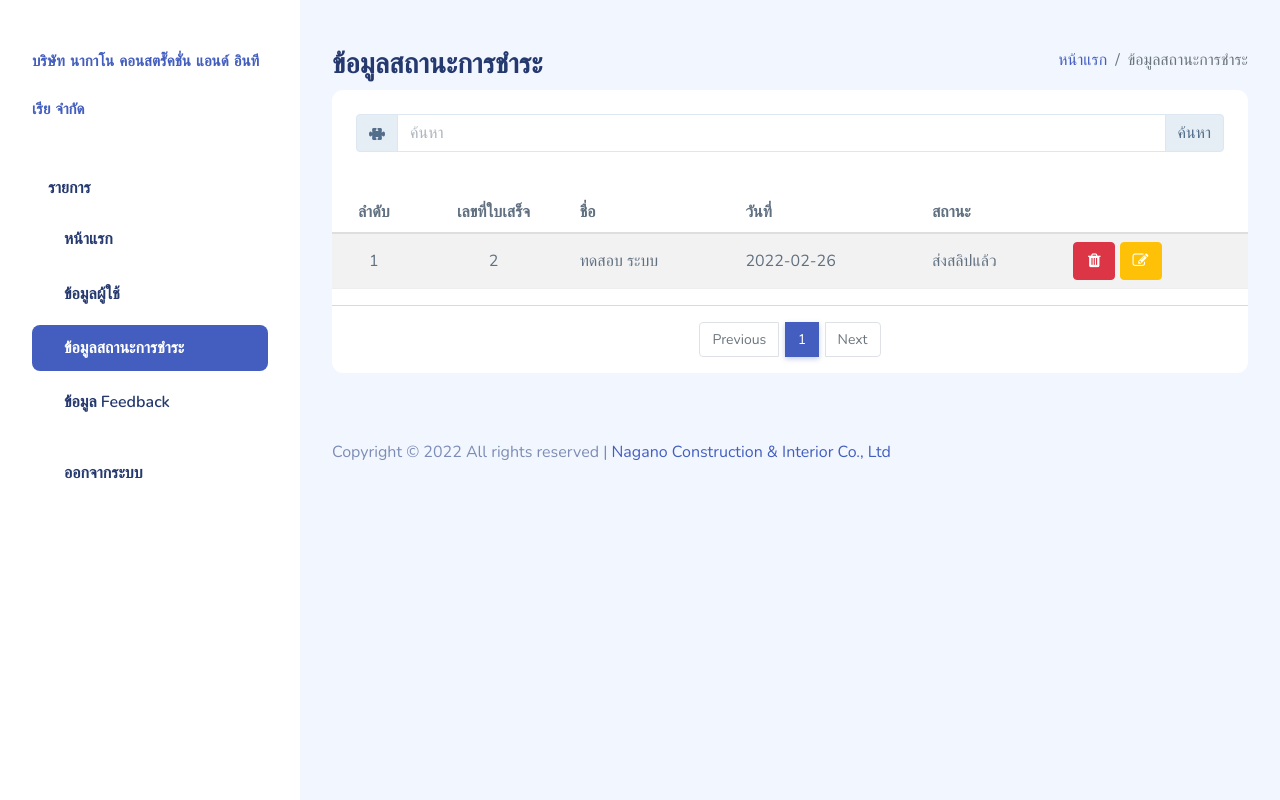
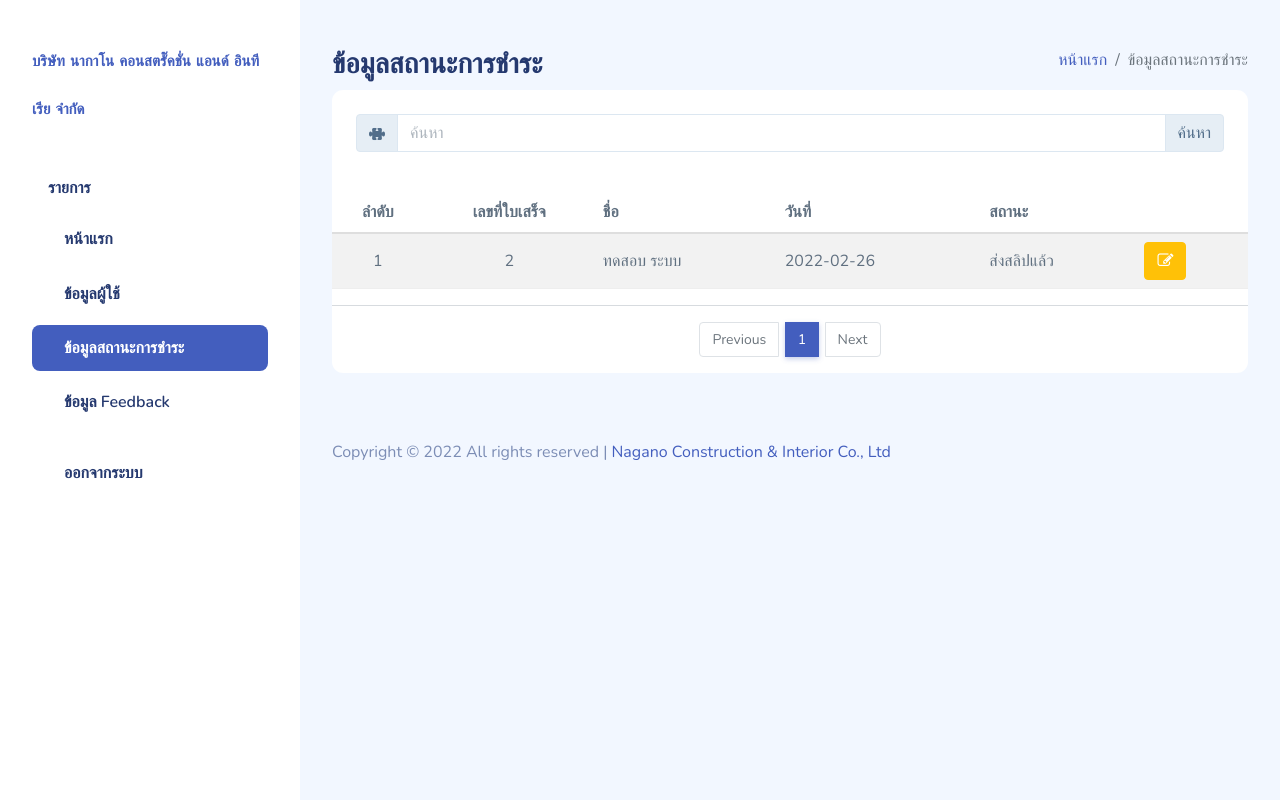
Before and after one commit to chompoowrw/project, a PHP site: page /payment_status.php in a window 1280 px wide. Run offline with PHP 8.4, Linux system fonts and the light colour scheme; data comes from the database, SQL or seed files in the repository; some libraries are stand-ins or nearby versions; some web fonts are replaced.

Commit message:
แก้โค้ด

```diff
--- a/payment_status.php
+++ b/payment_status.php
@@ -117,9 +117,9 @@ if (isset($_POST["txtSearch"])) {
                     <td><?php echo $row['payment_date']; ?></td>
                     <td><?php echo $row['status_name']; ?></td>
                     <td>
-                      <a class="btn btn-danger" href="./bill_detail.php?payment_id=<?php echo $row["payment_id"]; ?>" data-toggle="tooltip" data-placement="top" title="Detail">
-                        <i class="fa fa-trash"></i>
-                      </a>
+                      <!-- <a class="btn btn-info" href="./bill_detail.php?payment_id=<?php //echo $row["payment_id"]; ?>" data-toggle="tooltip" data-placement="top" title="Detail">
+                        <i class="fa fa-eye"></i>
+                      </a> -->
                       <button type="button" class="btn btn-warning" data-bs-toggle="modal" data-bs-target="#bill_edit-<?php echo $row['payment_id']; ?>">
                         <i class="fa fa-edit"></i>
                       </button>
```
